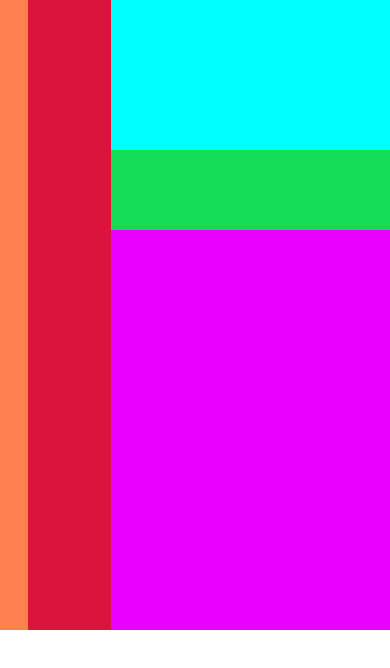
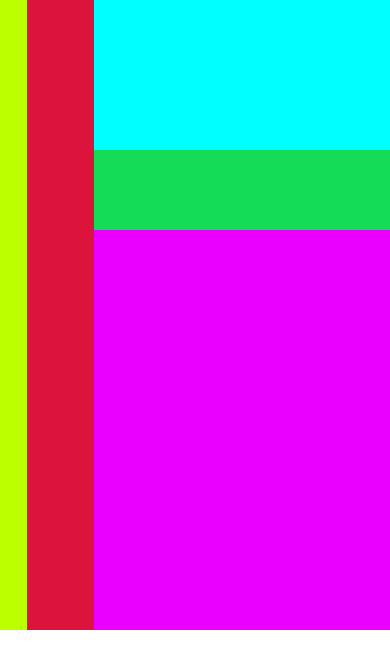
Before and after one commit to Zaibi727/Collection-of-Designs, a React (Create React App) app: page / in a window 390 px wide. Shown: the top 668 px of the page. Built offline with nearby package versions, Linux system fonts and the light colour scheme.

Commit message:
css responsive

```diff
--- a/src/components/ScreenStructure/screen.module.css
+++ b/src/components/ScreenStructure/screen.module.css
@@ -1,21 +1,20 @@
 .screenWrapper{
-    display: flex;
+    display: grid;
+    grid-template-columns: 7% 17% 76%;
     width: 100%;
+    height: 100%;
 }
 .sideBar{
-background-color: coral;
-width: 100px;
-height: 630px;
+background-color: rgb(187, 255, 0);
+width: 100%;
 }
 .sideNavBar{
    background-color: crimson;
-   width: 300px;
-   height: 630px;
+   width: 100%;
 }
 .displayArea{
     background-color: rgb(20, 220, 87);
-   width: 1000px;
-   height: 630px;
+    width: 100%;
 }
 .topHeader{
     width: 100%;
@@ -24,6 +23,7 @@ height: 630px;
 }
 .table{
     margin-top: 80px;
+    max-width: 100%;
     width: 100%;
     height: 400px;
     background-color: rgb(234, 0, 255) !important;
```
